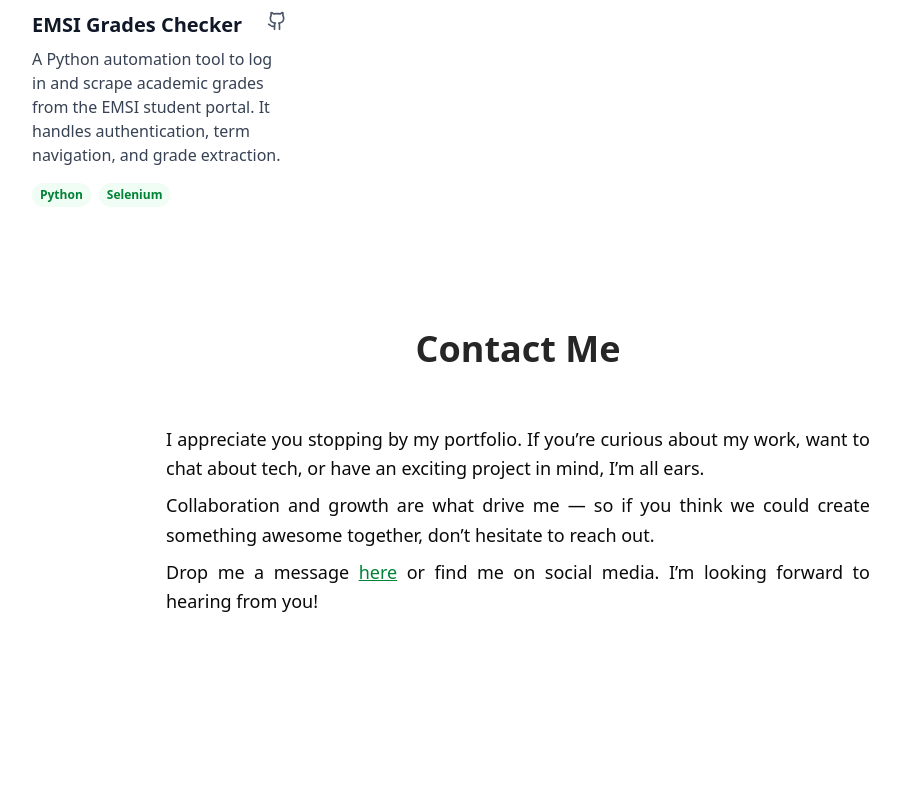
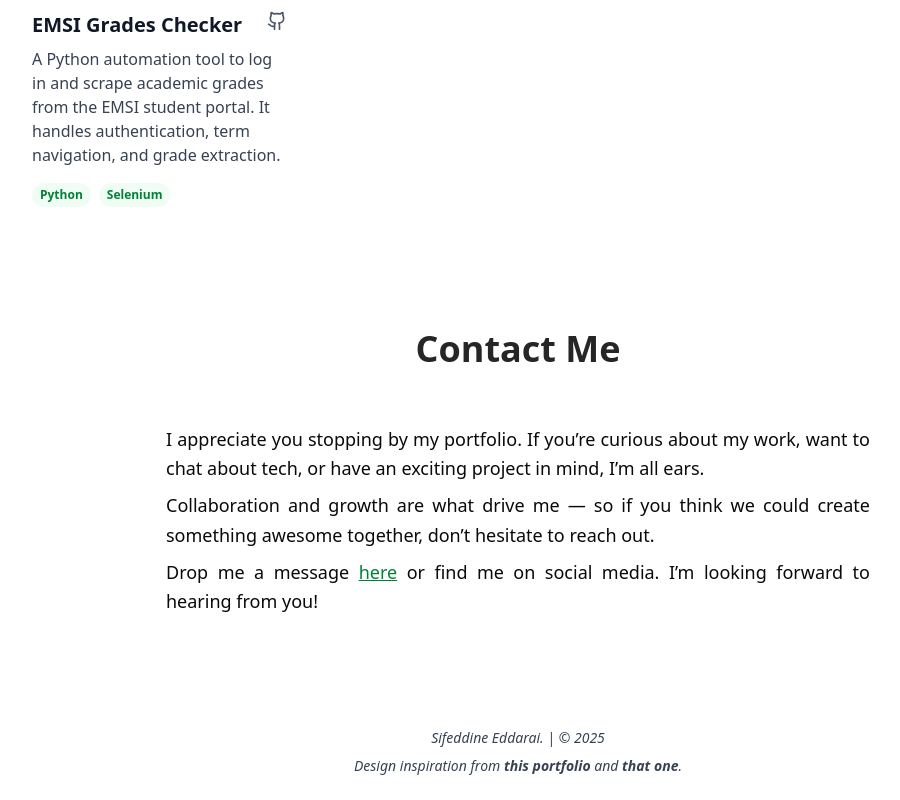
Before and after one commit to dev-saber/my-portfolio, a React (Vite) app: page / in a window 1280 px wide. Shown: the part 4797-5597 px from the top of the page, without its empty margins (122-1022 px from the left). Before the commit the page ends 5501 px from the top, so only its background shows below. Built offline with nearby package versions, Linux system fonts and the light colour scheme.

Commit message:
footer+git push

```diff
--- a/src/App.tsx
+++ b/src/App.tsx
@@ -5,6 +5,7 @@ import About from "./layouts/About";
 import Resume from "./layouts/Resume";
 import Projects from "./layouts/Projects";
 import Contact from "./layouts/Contact";
+import Footer from "./components/atoms/Footer";
 
 function App() {
   return (
@@ -15,6 +16,7 @@ function App() {
       <Resume />
       <Projects />
       <Contact />
+      <Footer />
     </ThemeProvider>
   );
 }
--- /dev/null
+++ b/src/components/atoms/Footer.tsx
@@ -0,0 +1,31 @@
+
+const Footer = () => {
+  return (
+    <footer className="flex flex-col gap-2 text-center py-6 text-sm text-gray-700 dark:text-gray-400 italic">
+      <span>Sifeddine Eddarai. | &copy; {new Date().getFullYear()}</span>
+      <div>
+        Design inspiration from{" "}
+        <a
+          className="font-semibold cursor-pointer hover:underline"
+          href="https://meryem-ajmani.vercel.app/"
+          target="_blank"
+          rel="noopener noreferrer"
+        >
+          this portfolio
+        </a>{" "}
+        and{" "}
+        <a
+          className="font-semibold cursor-pointer hover:underline"
+          href="https://stormix.dev/"
+          target="_blank"
+          rel="noopener noreferrer"
+        >
+          that one
+        </a>
+        .
+      </div>
+    </footer>
+  );
+};
+
+export default Footer;
```
